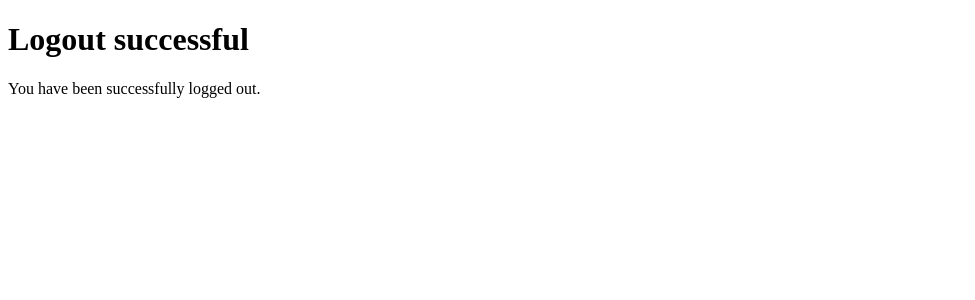
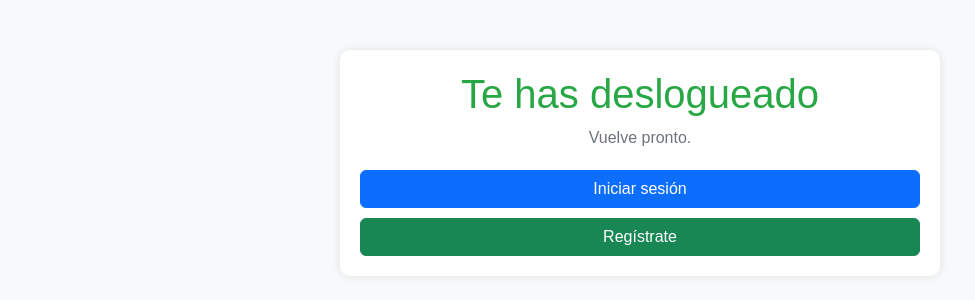
Before and after one commit to JPMaureira/gestorEvento, a Django app: template templates/logout.html in a window 1280 px wide. Shown: the top 300 px of the page, without its empty margins (0-975 px from the left). Run offline with Django 3.2, Linux system fonts and the light colour scheme; the template is opened without the code that fills it, so the values that code supplies are empty.

Commit message:
Paso a produccion 13

```diff
--- a/templates/inicio.html
+++ b/templates/inicio.html
@@ -59,7 +59,7 @@
     <div class="container">
         <center>
             <!-- Agrega imágenes de eventos -->
-            <img src="gestorEvento/templates/imagenes/fiesta1.jpg" alt="Evento 1" class="event-image">
+            <img src="fiesta1.jpg">
             <img src="/gestorEvento/gestorEvento/templates/imagenes/fiesta2.jpg" alt="Evento 2" class="event-image">
             <!-- ... Agrega más imágenes según sea necesario -->
 
--- a/templates/logout.html
+++ b/templates/logout.html
@@ -2,12 +2,68 @@
 <html lang="en">
 <head>
     <meta charset="UTF-8">
-    <meta http-equiv="X-UA-Compatible" content="IE=edge">
     <meta name="viewport" content="width=device-width, initial-scale=1.0">
-    <title>Logout</title>
+    <link href="https://cdn.jsdelivr.net/npm/bootstrap@5.3.2/dist/css/bootstrap.min.css" rel="stylesheet" integrity="sha384-T3c6CoIi6uLrA9TneNEoa7RxnatzjcDSCmG1MXxSR1GAsXEV/Dwwykc2MPK8M2HN" crossorigin="anonymous">
+    <title>Desconexión Exitosa</title>
+    <style>
+        body {
+            font-family: Arial, sans-serif;
+            text-align: center;
+            background-color: #f8f9fa;
+        }
+
+        .container {
+            max-width: 600px;
+            margin: auto;
+            padding: 20px;
+            background-color: #fff;
+            border-radius: 10px;
+            box-shadow: 0 0 10px rgba(0, 0, 0, 0.1);
+            margin-top: 50px;
+        }
+
+        h1 {
+            color: #28a745; /* Color verde para destacar */
+        }
+
+        p {
+            color: #6c757d; /* Color gris oscuro para un aspecto más suave */
+        }
+
+        .button-container {
+            display: flex;
+            flex-direction: column;
+            gap: 10px;
+            justify-content: center;
+            margin-top: 20px;
+        }
+
+        .button-purple {
+            background-color: purple;
+            color: white;
+            padding: 10px 15px;
+            text-decoration: none;
+            border: none;
+            border-radius: 5px;
+            cursor: pointer;
+        }
+
+        .button-purple:hover {
+            background-color: darkpurple;
+        }
+    </style>
 </head>
+
 <body>
-    <h1>Logout successful</h1>
-    <p>You have been successfully logged out.</p>
+    <div class="container">
+        <h1>Te has deslogueado</h1>
+        <p>Vuelve pronto.</p>
+
+        <div class="button-container">
+            <a href="{% url 'login' %}" class="btn btn-primary">Iniciar sesión</a>
+            <a href="{% url 'register' %}" class="btn btn-success">Regístrate</a>
+        </div>
+    </div>
 </body>
+
 </html>
```
Also changed, not shown: imagenes/fiesta1.jpg (renamed from templates/imagenes/fiesta1.jpg), imagenes/fiesta2.jpg (renamed from templates/imagenes/fiesta2.jpg).
